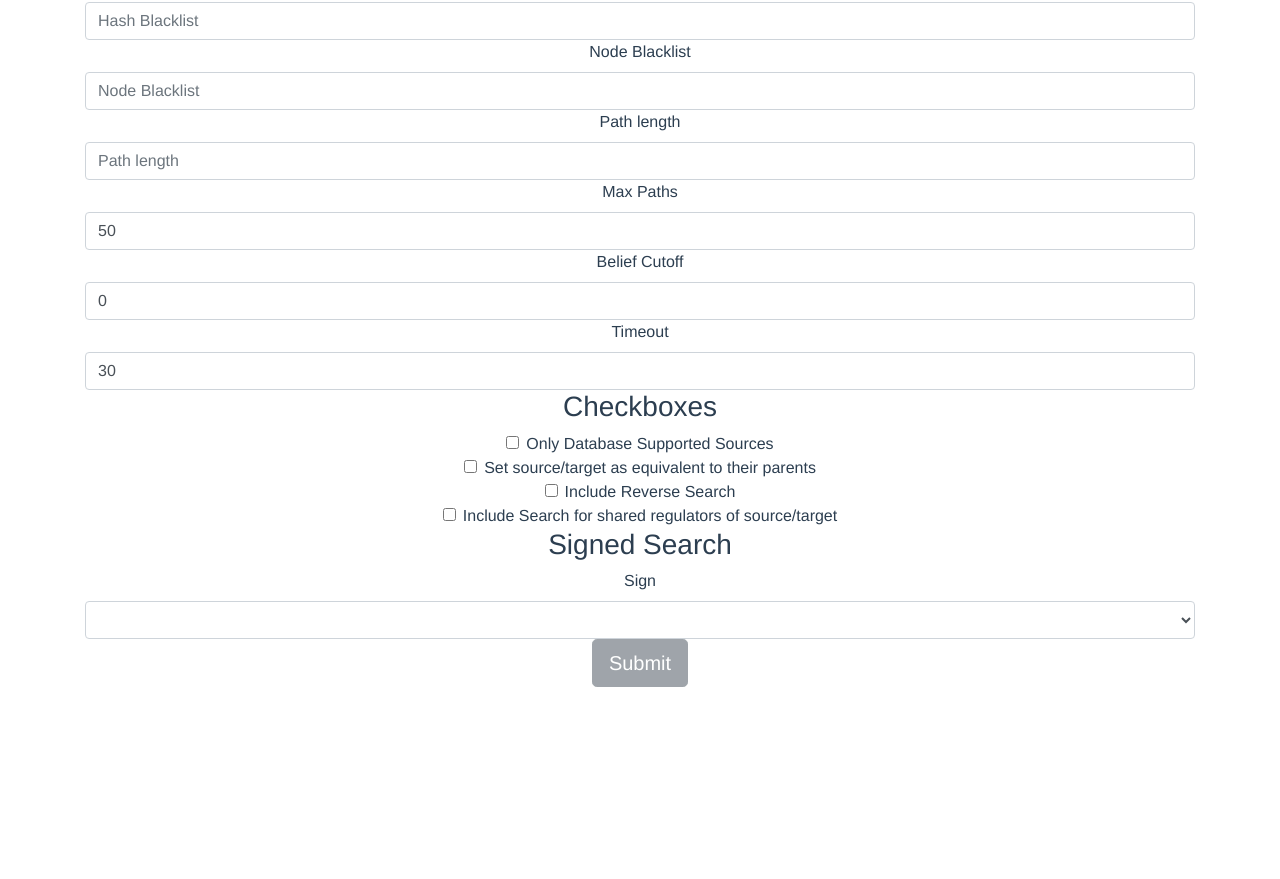
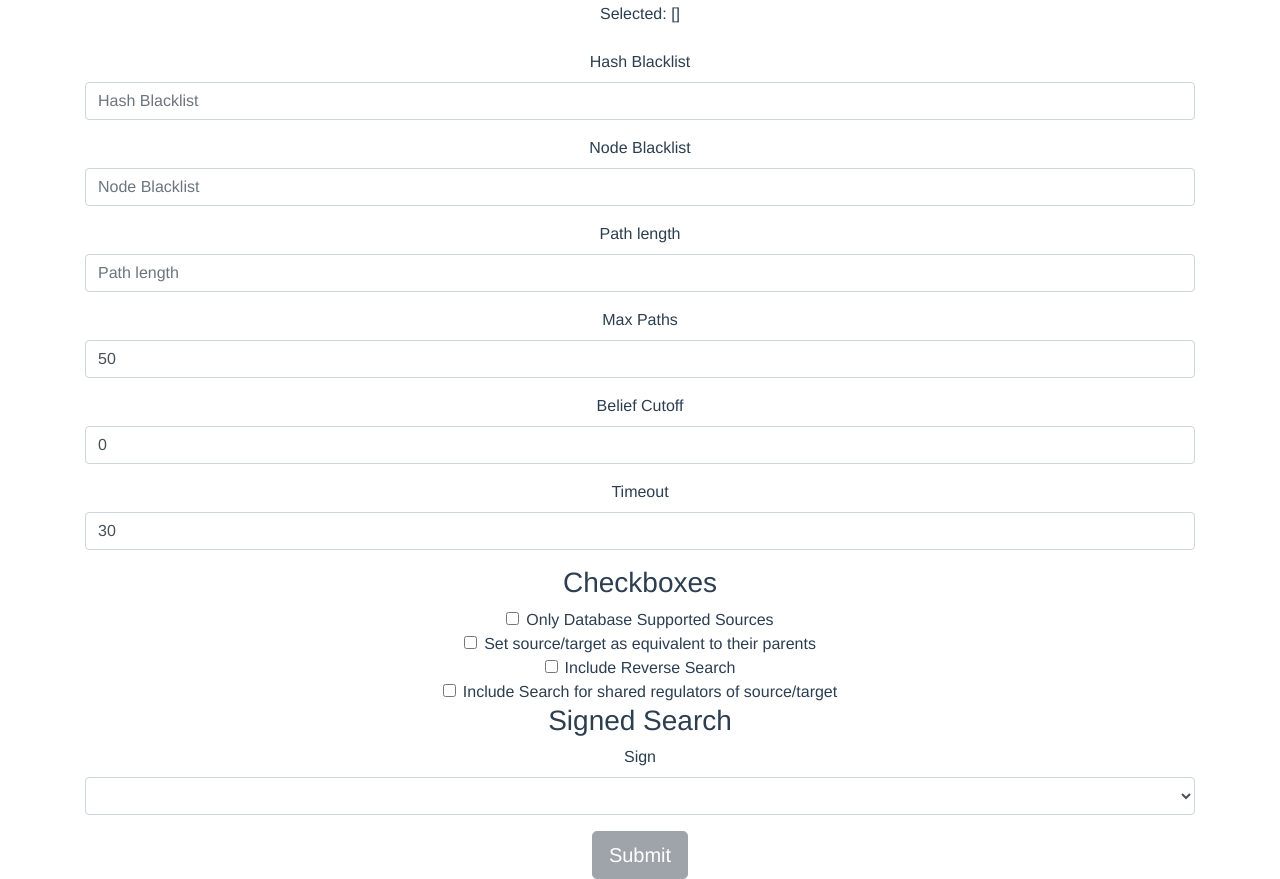
Before and after one commit to kkaris/indra_network_service, a Vue app in the folder indra_network_search/frontend/: page / in a window 1280 px wide. Shown: the part 1253-2132 px from the top of the page. Before the commit the page ends 1940 px from the top, so only its background shows below. Built offline with nearby package versions, Linux system fonts and the light colour scheme; the HTML template or start-up script is replaced by a standard one.

Commit message:
Add form-group class to select, input components

```diff
--- a/indra_network_search/frontend/src/components/BaseInputBS.vue
+++ b/indra_network_search/frontend/src/components/BaseInputBS.vue
@@ -1,4 +1,5 @@
 <template>
+  <div class="form-group">
     <label v-if="label">{{ label }}</label>
     <input
       v-bind="$attrs"
@@ -7,6 +8,7 @@
       @input="$emit('update:modelValue', $event.target.value)"
       class="field form-control"
     >
+  </div>
 </template>
 
 <script>
--- a/indra_network_search/frontend/src/components/BaseSelectBS.vue
+++ b/indra_network_search/frontend/src/components/BaseSelectBS.vue
@@ -1,4 +1,5 @@
 <template>
+  <div class="form-group">
     <label v-if="label">{{ label }}</label>
     <select
       class="field form-control"
@@ -15,6 +16,7 @@
         :selected="option.value === modelValue"
       >{{ option.label }}</option>
     </select>
+  </div>
 </template>
 
 <script>
```
Lines whose indentation alone changed are shown as unchanged.
